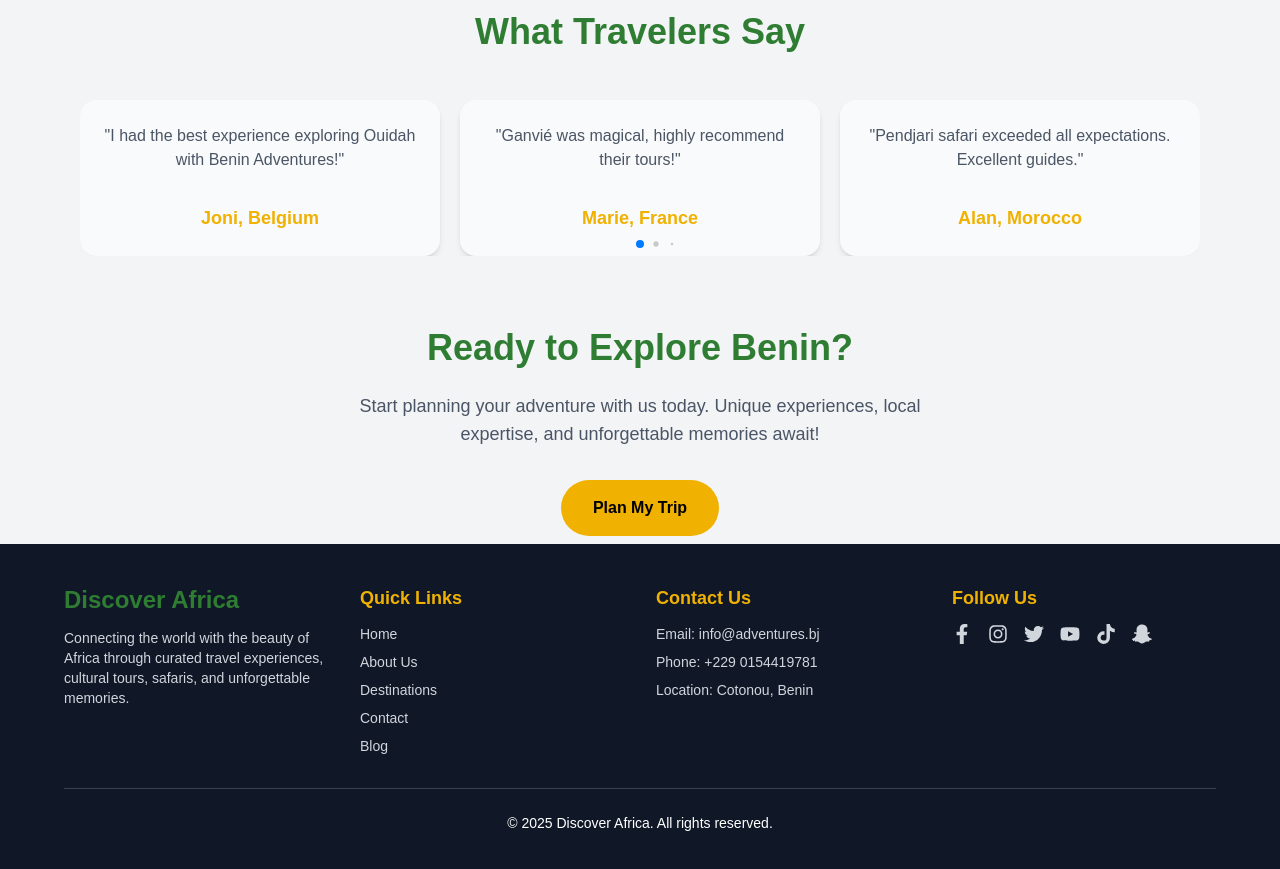
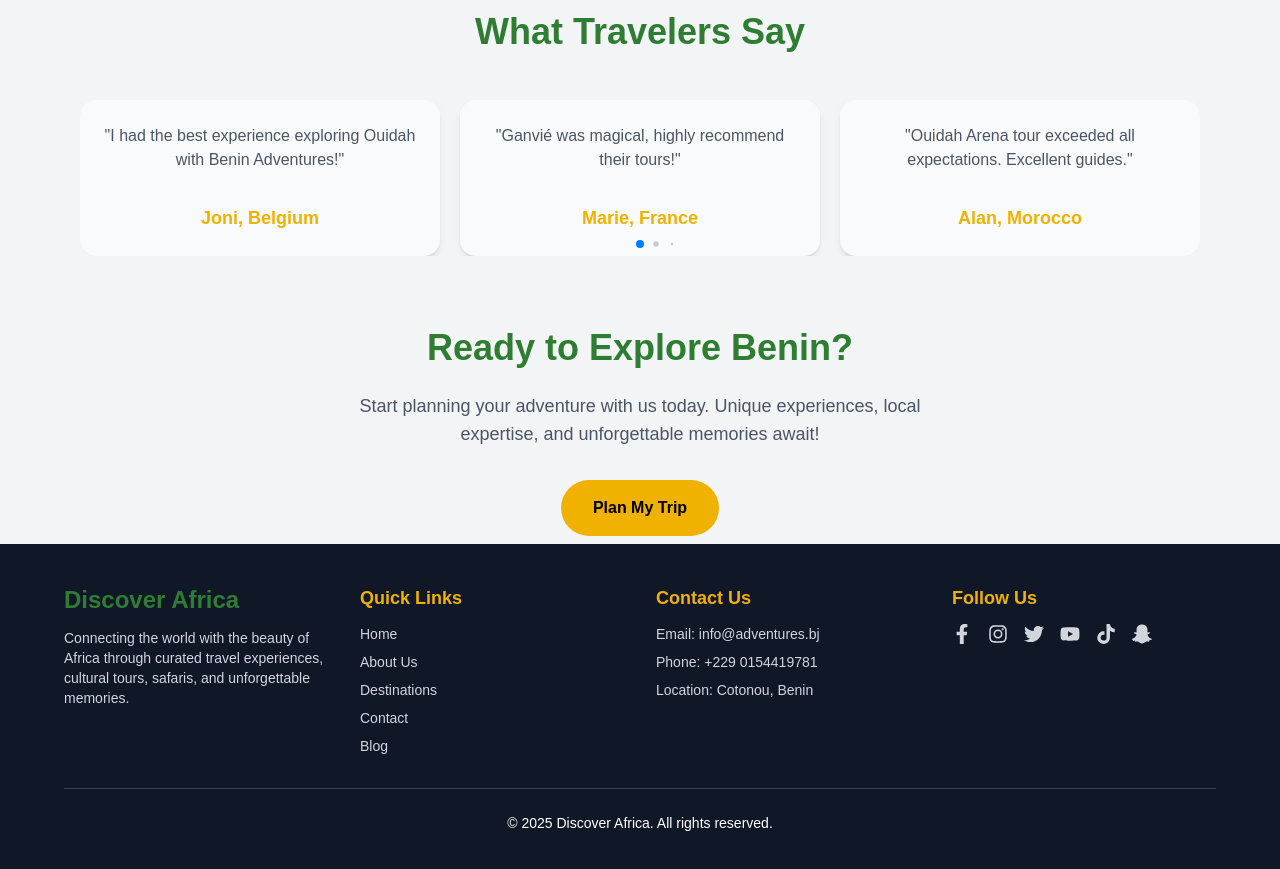
Before and after one commit to Tibo7777/Adventures-Benin, a Next.js app: page / in a window 1280 px wide. Shown: the part 1820-2689 px from the top of the page. Built offline with nearby package versions, Linux system fonts and the light colour scheme.

Commit message:
initial commit

```diff
--- a/src/app/components/Testimonials.js
+++ b/src/app/components/Testimonials.js
@@ -9,7 +9,7 @@ export default function Testimonials() {
   const reviews = [
     { name: "Joni, Belgium", text: "I had the best experience exploring Ouidah with Benin Adventures!" },
     { name: "Marie, France", text: "Ganvié was magical, highly recommend their tours!" },
-    { name: "Alan, Morocco", text: "Pendjari safari exceeded all expectations. Excellent guides." },
+    { name: "Alan, Morocco", text: "Ouidah Arena tour exceeded all expectations. Excellent guides." },
     { name: "Sophie, Germany", text: "Amazing cultural experience in Abomey — unforgettable!" },
     { name: "Kofi, Ghana", text: "Porto-Novo city tour was very well organized and informative." },
   ];
```
